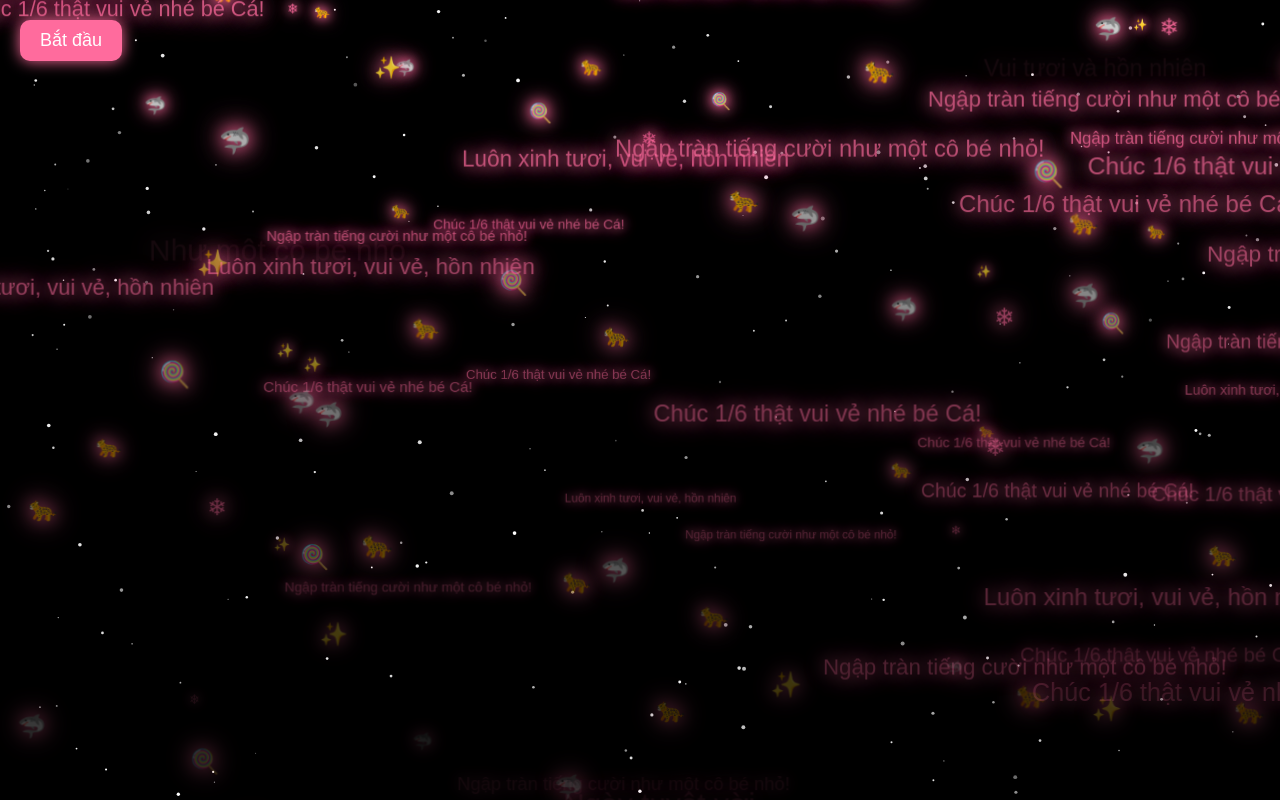
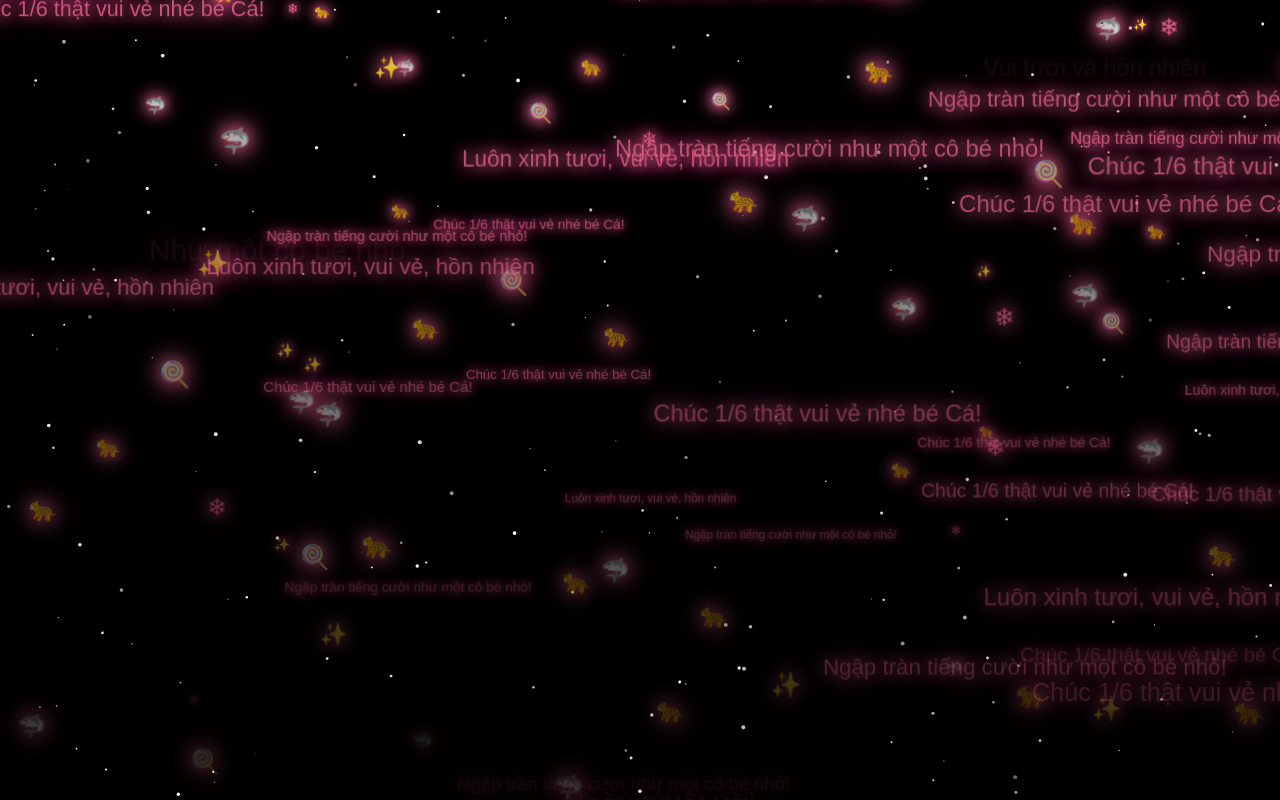
Before and after one commit to LQTuanVu/LQTuanVu.github.io, a plain HTML site: page index.html in a window 1280 px wide. Drawn offline with Linux system fonts and the light colour scheme; animation ran at ten frames a second.

Commit message:
Update index.html

```diff
--- a/index.html
+++ b/index.html
@@ -60,26 +60,10 @@
       z-index: 0;
       transform-style: preserve-3d;
     }
-
-    #start-btn {
-      position: fixed;
-      top: 20px;
-      left: 20px;
-      z-index: 9999;
-      padding: 10px 20px;
-      font-size: 18px;
-      background-color: #ff6b9d;
-      border: none;
-      border-radius: 10px;
-      color: white;
-      cursor: pointer;
-      box-shadow: 0 0 15px #ff6b9d;
-    }
   </style>
 </head>
 <body>
 
-<button id="start-btn">Bắt đầu</button>
 <canvas id="galaxy"></canvas>
 <div class="wrapper" id="wrapper3D"></div>
 
@@ -264,15 +248,10 @@
 
 <script>
   const music = document.getElementById('bg-music');
-  const startBtn = document.getElementById('start-btn');
-
-  startBtn.addEventListener('click', () => {
+  window.addEventListener('click', () => {
     music.muted = false;
-    music.play().then(() => {
-      startBtn.remove(); // Ẩn nút sau khi phát nhạc
-    }).catch(err => {
-      alert("Trình duyệt chặn phát nhạc tự động. Vui lòng kiểm tra cài đặt.");
-      console.warn("Không thể phát nhạc:", err);
+    music.play().catch(err => {
+      console.warn("Không thể phát nhạc tự động:", err);
     });
   });
 </script>
```
